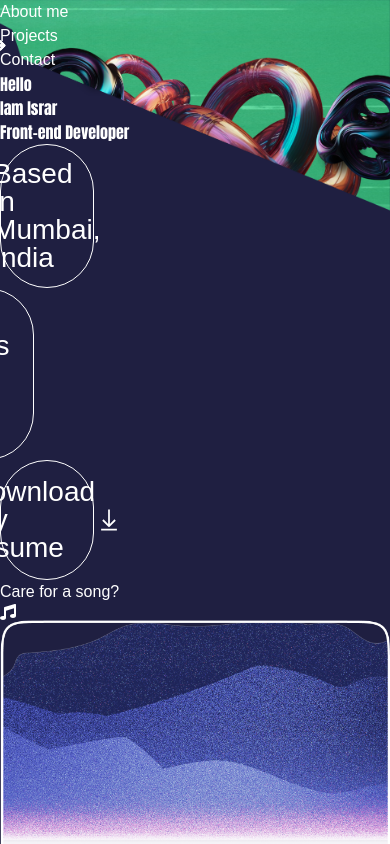
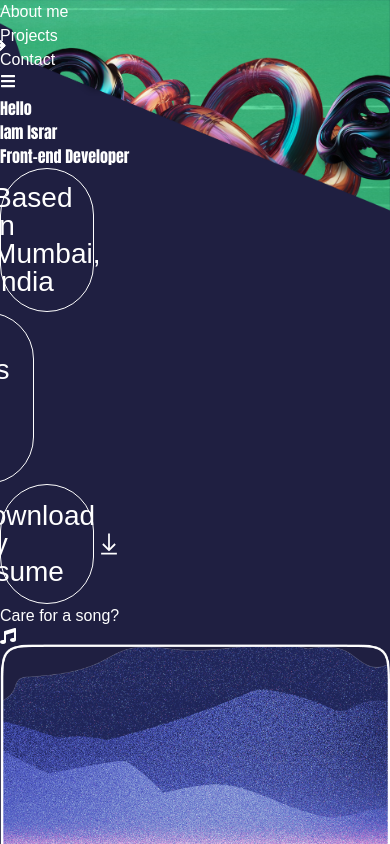
Before and after one commit to isrark005/portfolio, a React (Vite) app: page / in a window 390 px wide. Shown: the top 844 px of the page. Built offline with nearby package versions, Linux system fonts and the light colour scheme; a web font is replaced by a local one.

Commit message:
mobile menuu functionality done

```diff
--- a/src/App.css
+++ b/src/App.css
@@ -228,3 +228,7 @@ p {
 .footer {
   border-radius: 35px 35px 200px 35px;
 }
+
+.menu-items > li{
+  padding-bottom: 10px;
+}
--- a/src/App.jsx
+++ b/src/App.jsx
@@ -4,11 +4,11 @@ import { MenuBtn } from "./Components/Menu-btn";
 
 // icons
 import { LiaDownloadSolid } from "react-icons/lia";
-import { FaMusic, FaLinkedinIn } from "react-icons/fa";
+import { FaMusic, FaLinkedinIn, FaBars } from "react-icons/fa";
 import { SiGmail } from "react-icons/si";
 import { SlOptions } from "react-icons/sl";
 import { TbBrandGithubFilled } from "react-icons/tb";
-import { FaXTwitter } from "react-icons/fa6";
+import { FaXTwitter, FaXmark  } from "react-icons/fa6";
 
 import { motion, AnimatePresence } from "framer-motion";
 import { aboutImage, metalImage, nfakImg, valo } from "./assets/imgIndex";
@@ -29,6 +29,12 @@ function App() {
     setOverlay(false);
   };
 
+  const [openNav, setOpenNav] = useState(false)
+
+  const handleNav = () => {
+      setOpenNav((prev) => !prev)
+  }
+
   return (
     <main className=" overflow-x-hidden max-w-full h-[100vh]">
       <AnimatePresence>
@@ -42,12 +48,20 @@ function App() {
         )}
       </AnimatePresence>
 
-      <div className="first-fold p-6">
+      <div className="first-fold p-6 max-md:bg-cover max-md:bg-center ">
         <nav className="nav container-custom ">
          <div className=" max-md:hidden flex justify-end gap-5">
           <MenuBtn content={"About me"} />
           <MenuBtn content={"Projects"} />
           <MenuBtn content={"Contact"} />
+          </div>
+         <div className=" md:hidden flex justify-end gap-5 relative">
+          <button type="button" className="text-[#1F1F41] text-4xl" onClick={handleNav}>{openNav ? <FaXmark /> : <FaBars />}</button>
+         {openNav && <ul className="menu-items absolute w-full top-10">
+            <li><a href="#">About me</a></li>
+            <li><a href="#">Projects</a></li>
+            <li><a href="#">Contact</a></li>
+          </ul>}
           </div>
         </nav>
 
```
